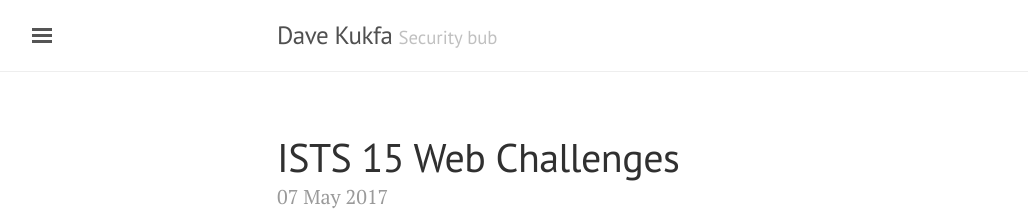
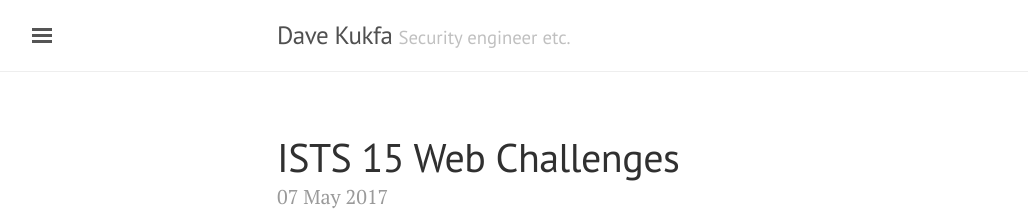
Before and after one commit to kukfa/kukfa.github.io, a Jekyll site: the page built from index.html, in a window 1280 px wide and 900 px high. Shown: the top 220 px of the window, without its empty margins (3-1031 px from the left). Built offline with Jekyll 4.4.1, drawn with Linux system fonts in a browser that asks for light colours; nearby versions of some CDN libraries; the list of posts is cut into pages by our own code.

Commit message:
Tweak site config

```diff
--- a/_config.yml
+++ b/_config.yml
@@ -5,8 +5,7 @@ permalink:           pretty
 
 # Setup
 title:               Dave Kukfa
-tagline:             'Security bub'
-description:         'Security engineer et al.'
+tagline:             'Security engineer etc.'
 url:                 https://kukfa.co
 baseurl:             ''
 gems:			[jekyll-paginate]
```
